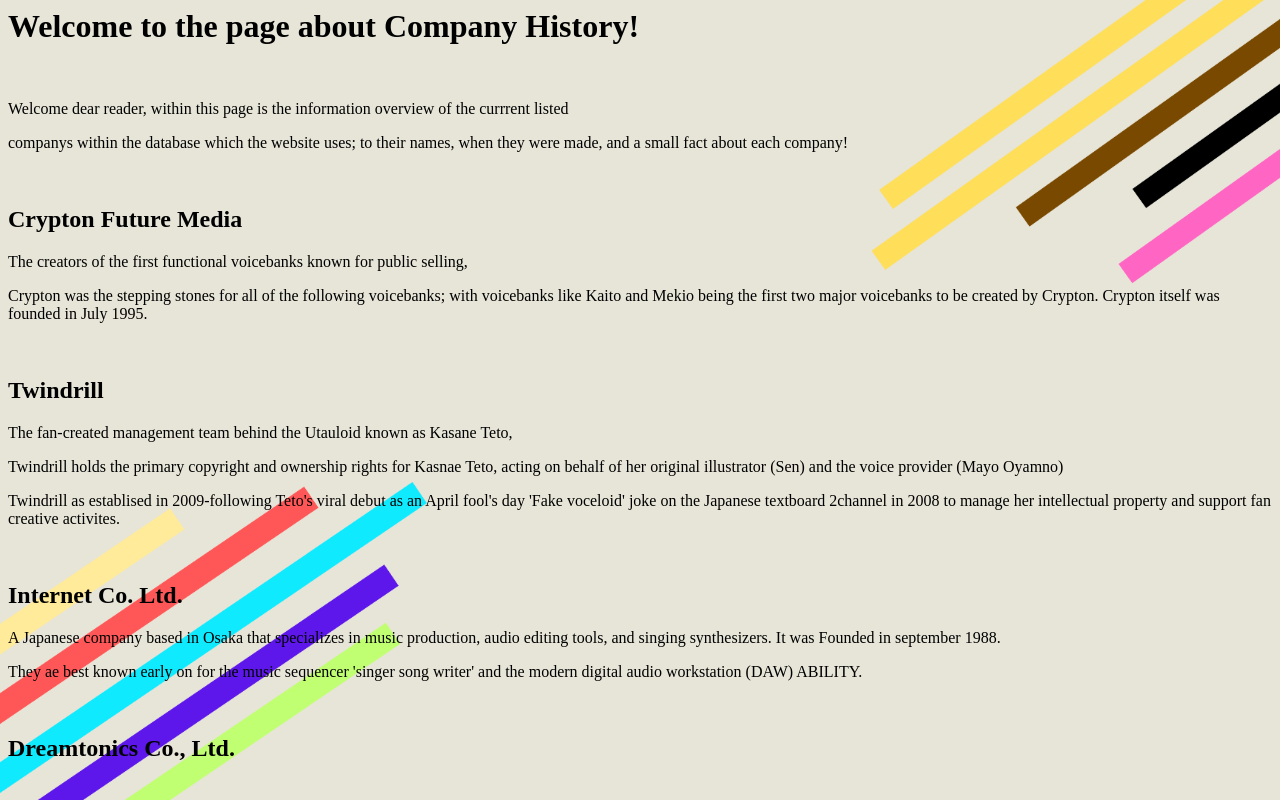
After one commit to KodyMcmillan007/VoicebankSystem, a Flask app: page /companyinformation.html in a window 1280 px wide. The commit adds this page. Run offline with Flask 3, Linux system fonts and the light colour scheme.

Commit message:
Working on company pages

```diff
--- a/app.py
+++ b/app.py
@@ -32,6 +32,10 @@ def get_song_list():
 @app.route('/')
 def home():
     return redirect(url_for('play_track', track_id=0))
+#---------------------------------------------------
+@app.route('/companyinformation.html')
+def company_information():
+    return render_template('companyinformation.html')
 #---------------------------------------------------
 @app.route("/play/<int:track_id>")
 def play_track(track_id):
@@ -189,7 +193,7 @@ def voicebank_songs():
         #-------------------------------------------
         new_voice_bank = tuple((voice_bank[0],voice_bank[1], company_string, voice_bank[3],type_string, voice_bank[5]))
         results.append(new_voice_bank)
-    return render_template('interfacesearch.html', send_song_data = storage_text, final = results)
+    return render_template('interfacesearch.html', final = results, send_song_data = storage_text)
 #---------------------------------------------------
 if __name__ == '__main__':
     app.run(debug=True)
--- /dev/null
+++ b/static/companyinformation.css
@@ -0,0 +1,7 @@
+body {
+    background-image: url("Companyinformation_background.png");
+    background-repeat: no-repeat;
+    background-position: center;
+    background-size: cover;
+    background-attachment: fixed;
+    }
--- /dev/null
+++ b/templates/companyinformation.html
@@ -0,0 +1,44 @@
+<link rel="stylesheet" href = "{{url_for('static', filename = 'companyinformation.css')}}">
+<html>
+    <head>
+        <title>Company Information Page</title>
+    </head>
+    <body>
+        <h1>Welcome to the page about Company History!</h1>
+    </body>
+    <br>
+    <p>Welcome dear reader, within this page is the information overview of the currrent listed</p>
+    <p>companys within the database which the website uses; to their names, when they were made, and a small fact about each company!</p>
+    <br>
+    <h2>Crypton Future Media</h2>
+    <p>The creators of the first functional voicebanks known for public selling,</p>
+    <p>Crypton was the stepping stones for all of the following voicebanks; with
+        voicebanks like Kaito and Mekio being the first two major voicebanks to be created
+        by Crypton.
+
+        Crypton itself was founded in July 1995.
+    </p>
+    <br>
+    <h2>Twindrill</h2>
+    <p>The fan-created management team behind the Utauloid known as Kasane Teto,</p>
+    <p>Twindrill holds the primary copyright and ownership rights for Kasnae Teto,
+        acting on behalf of her original illustrator (Sen) and the voice provider
+        (Mayo Oyamno)
+    </p>
+    <p>Twindrill as establised in 2009-following Teto's viral debut as an April
+        fool's day 'Fake voceloid' joke on the Japanese textboard 2channel in 2008
+        to manage her intellectual property and support fan creative activites.
+    </p>
+    <br>
+    <h2>Internet Co. Ltd.</h2>
+    <p>A Japanese company based in Osaka that specializes in music production,
+        audio editing tools, and singing synthesizers. It was Founded in september 1988. </p>
+    <p>They ae best known early on for the music sequencer 'singer song writer' and the modern
+        digital audio workstation (DAW) ABILITY.
+    </p>
+    <br>
+    <h2>Dreamtonics Co., Ltd.</h2>
+    <p></p>
+
+
+</html>
--- a/templates/index.html
+++ b/templates/index.html
@@ -44,6 +44,7 @@
     <p class="footer">
     <a href="/copyright.html">Song List Copyright©</a>
     <a href="/interfacesearch.html">Interface Search</a>
+    <a href="/companyinformation.html">Company Information</a>
     </p>
 
     <div class="player-box">
```
Also changed, not shown: static/Companyinformation_background.png (added).
